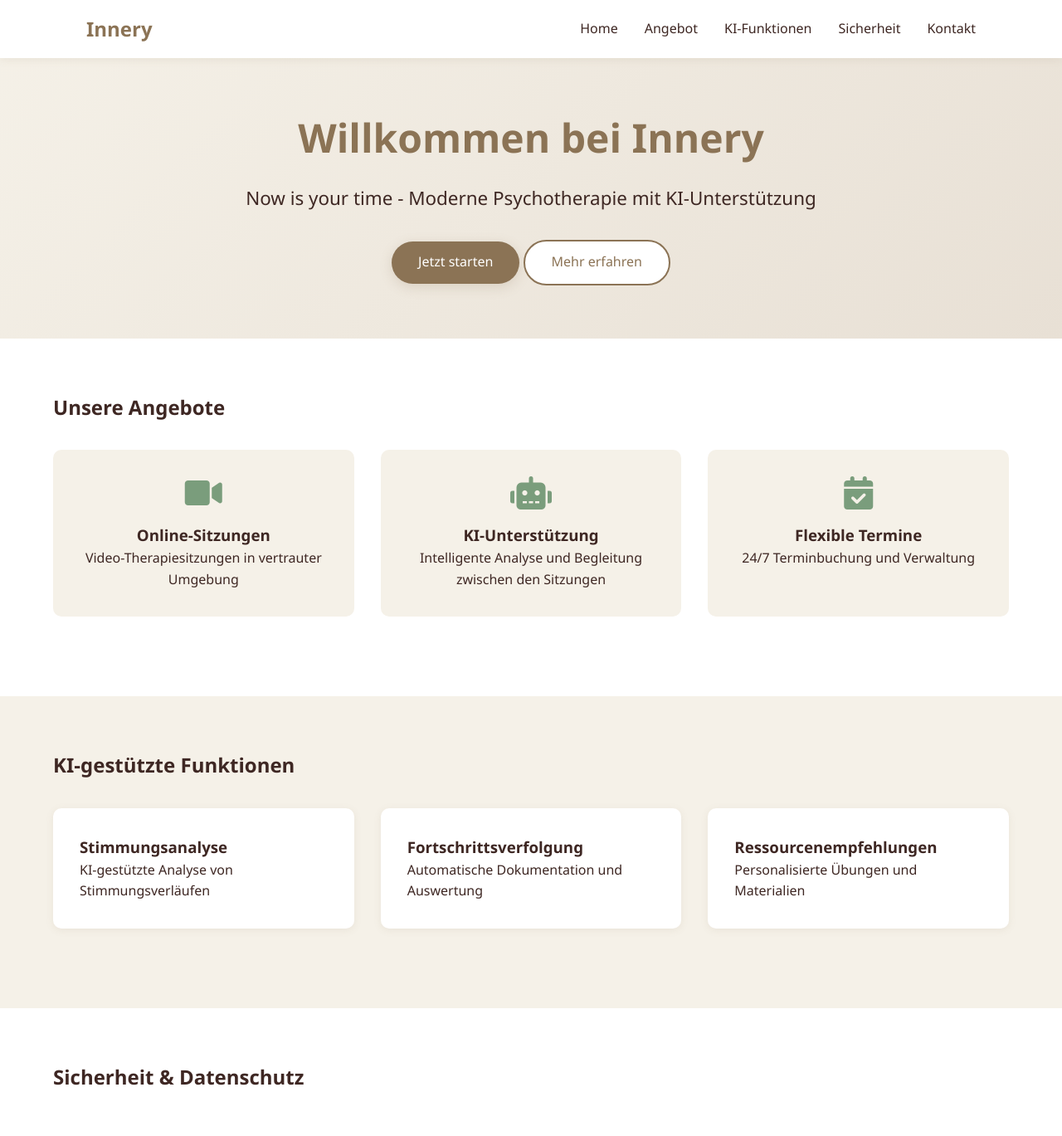
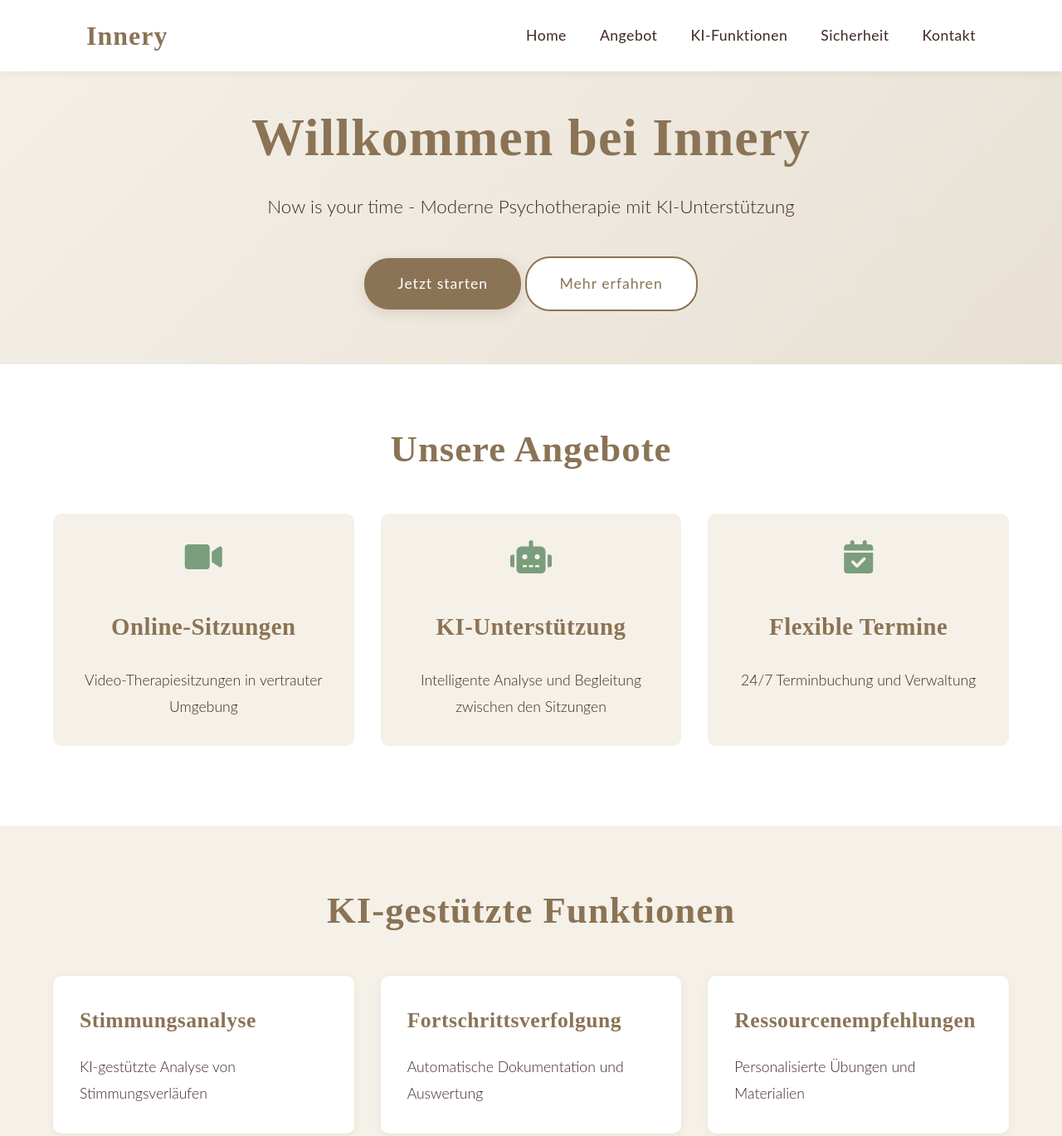
Before and after one commit to dorishra/Innery, a plain HTML site: page index.html in a window 1280 px wide. Shown: the top 1369 px of the page at 83% size. Drawn offline with Linux system fonts and the light colour scheme.

Commit message:
Update styles.css

```diff
--- a/styles.css
+++ b/styles.css
@@ -15,9 +15,10 @@
 }
 
 body {
-    font-family: 'Segoe UI', Tahoma, Geneva, Verdana, sans-serif;
-    line-height: 1.6;
+    font-family: 'Lato', sans-serif;
+    line-height: 1.7;
     color: var(--text-color);
+    font-weight: 300;
 }
 
 /* Header & Navigation */
@@ -40,22 +41,27 @@ nav {
 }
 
 .logo {
-    font-size: 1.5rem;
-    font-weight: bold;
+    font-family: 'Cormorant Garamond', serif;
+    font-size: 2rem;
+    font-weight: 600;
     color: var(--primary-color);
+    letter-spacing: 1px;
 }
 
 .nav-links {
     display: flex;
     list-style: none;
-    gap: 2rem;
+    gap: 2.5rem;
 }
 
 .nav-links a {
+    font-family: 'Lato', sans-serif;
     text-decoration: none;
     color: var(--text-color);
-    font-weight: 500;
+    font-weight: 400;
     transition: color 0.3s ease;
+    font-size: 1.1rem;
+    letter-spacing: 0.5px;
 }
 
 .nav-links a:hover {
@@ -84,28 +90,86 @@ nav {
 }
 
 .hero h1 {
-    font-size: 3rem;
-    margin-bottom: 1rem;
+    font-family: 'Cormorant Garamond', serif;
+    font-size: 4rem;
+    font-weight: 600;
+    margin-bottom: 1.5rem;
     color: var(--primary-color);
     position: relative;
     z-index: 1;
+    letter-spacing: 1px;
+    line-height: 1.2;
 }
 
 .hero p {
+    font-family: 'Lato', sans-serif;
     font-size: 1.4rem;
-    margin-bottom: 2rem;
+    font-weight: 300;
+    margin-bottom: 2.5rem;
     color: var(--text-color);
     position: relative;
     z-index: 1;
+    max-width: 800px;
+    margin-left: auto;
+    margin-right: auto;
+    line-height: 1.8;
+}
+
+/* Section Headers */
+section h2 {
+    font-family: 'Cormorant Garamond', serif;
+    font-size: 2.8rem;
+    font-weight: 600;
+    color: var(--primary-color);
+    margin-bottom: 2.5rem;
+    text-align: center;
+    letter-spacing: 1px;
+}
+
+/* Service Cards */
+.service-card h3 {
+    font-family: 'Cormorant Garamond', serif;
+    font-size: 1.8rem;
+    font-weight: 600;
+    margin: 1.5rem 0;
+    color: var(--primary-color);
+    letter-spacing: 0.5px;
+}
+
+.service-card p {
+    font-family: 'Lato', sans-serif;
+    font-size: 1.1rem;
+    line-height: 1.8;
+    font-weight: 300;
+}
+
+/* Feature Cards */
+.feature-card h3 {
+    font-family: 'Cormorant Garamond', serif;
+    font-size: 1.6rem;
+    font-weight: 600;
+    color: var(--primary-color);
+    margin-bottom: 1.2rem;
+    letter-spacing: 0.5px;
+}
+
+.feature-card p {
+    font-family: 'Lato', sans-serif;
+    font-size: 1.1rem;
+    line-height: 1.8;
+    font-weight: 300;
 }
 
 /* Buttons */
 .btn {
     display: inline-block;
-    padding: 0.8rem 2rem;
+    padding: 1rem 2.5rem;
     border-radius: 30px;
     text-decoration: none;
-    font-weight: 500;
+    font-family: 'Lato', sans-serif;
+    font-weight: 400;
+    font-size: 1.1rem;
+    letter-spacing: 1px;
     transition: all 0.3s ease;
 }
 
@@ -125,6 +189,15 @@ nav {
 .btn:hover {
     transform: translateY(-2px);
     box-shadow: var(--shadow);
+}
+
+/* Form Elements */
+#contact-form input,
+#contact-form select,
+#contact-form textarea {
+    font-family: 'Lato', sans-serif;
+    font-size: 1rem;
+    font-weight: 300;
 }
 
 /* Services Section */
@@ -288,4 +361,3 @@ footer {
     .safety-content {
         grid-template-columns: 1fr;
     }
-}
```
